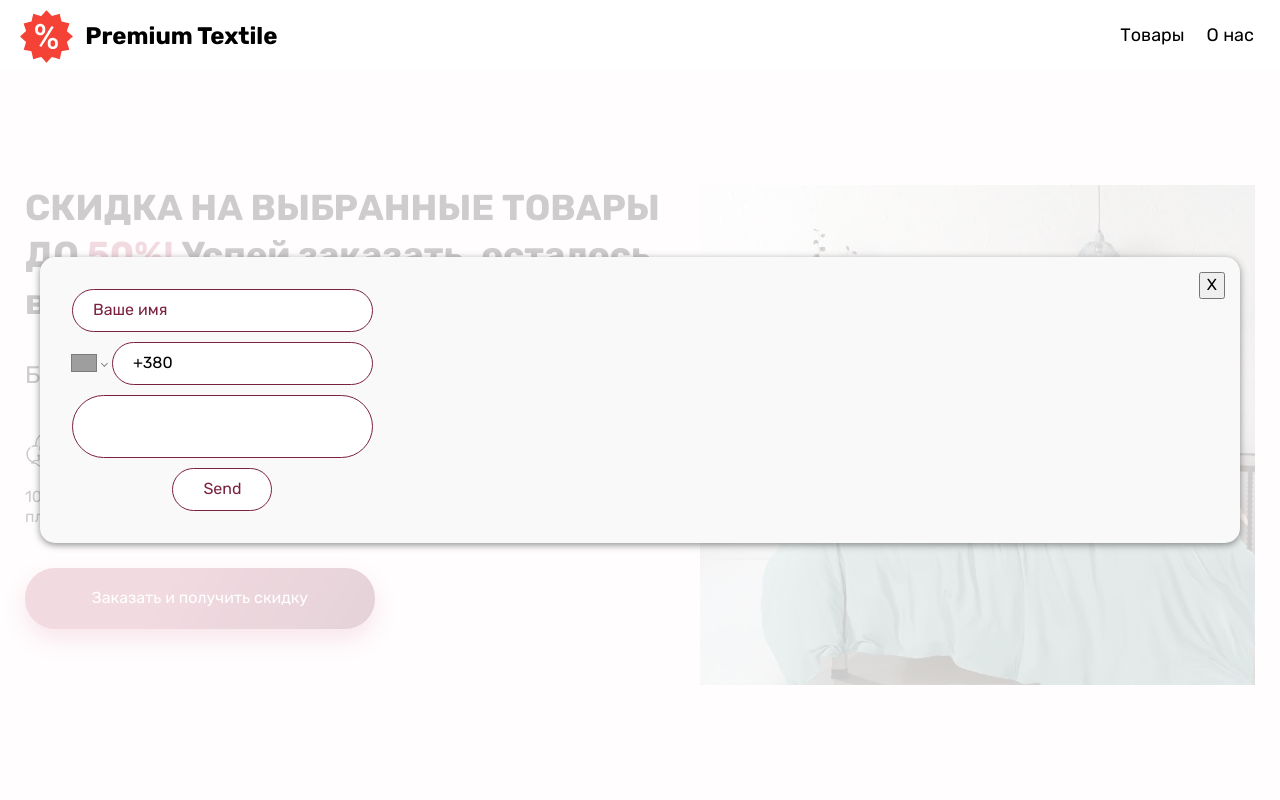
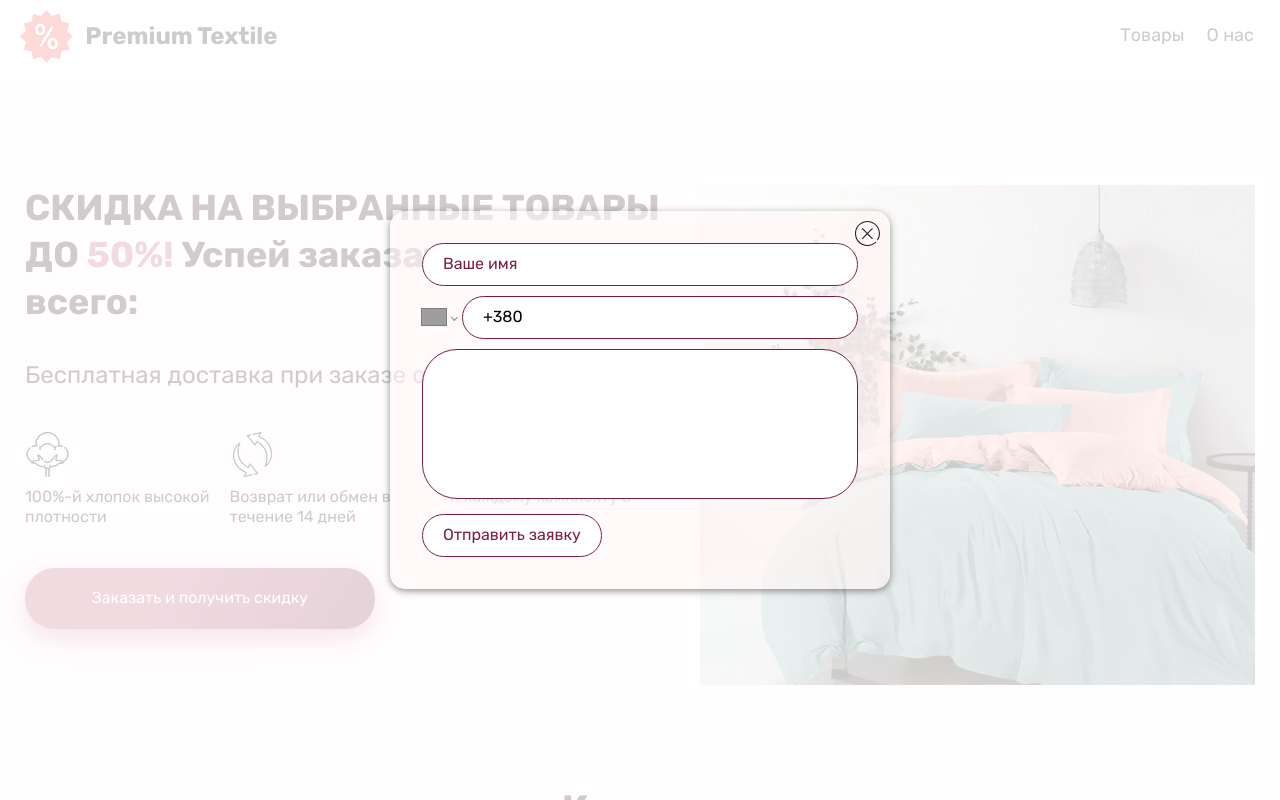
Before and after one commit to RomanVinichenko/onlineshop, a React (Create React App) app: page / in a window 1280 px wide. Both pictures are taken after a click on the button "Заказать и получить скидку". Shown: the top 800 px of the page. Built offline with nearby package versions, Linux system fonts and the light colour scheme; grey boxes are pictures that could not be loaded.

Commit message:
Fixed modal style and form text

```diff
--- /dev/null
+++ b/src/components/About/index.tsx
@@ -0,0 +1,40 @@
+import React, { FC } from 'react';
+
+import styles from './style.module.scss';
+
+const About: FC = () => {
+    return (
+        <section className={styles['about']}>
+            <div className={'container'}>
+                <div className={styles['about__inner']}>
+                    <h2 className={styles['about__title']}>О доставке</h2>
+                    <ul className={styles['about__items']}>
+                        <li className={styles['about__item']}>
+                            <p className={styles['about__text']}>
+                                Мы доставляем товары с нашего магазина по всей территории Украины
+                            </p>
+                        </li>
+                        <li className={styles['about__item']}>
+                            <p className={styles['about__text']}>
+                                Доставка по Новой Почте от 1-го до 3-ех дней
+                            </p>
+                        </li>
+                        <li className={styles['about__item']}>
+                            <p className={styles['about__text']}>
+                                Отправляем наложенным платежом и оплата осущетвляется только при
+                                получении товара
+                            </p>
+                        </li>
+                        <li className={styles['about__item']}>
+                            <p className={styles['about__text']}>
+                                Все наши товары соответствуют картинке и описанию на сайте
+                            </p>
+                        </li>
+                    </ul>
+                </div>
+            </div>
+        </section>
+    );
+};
+
+export default About;
--- /dev/null
+++ b/src/components/About/style.module.scss
@@ -0,0 +1,63 @@
+@import "../../ui/mixins";
+@import "../../ui/variables";
+
+.about {
+    padding: 50px 0;
+    background-color: #fff;
+
+    &__title {
+        margin-bottom: 30px;
+        font-size: 38px;
+        text-align: center;
+
+        @include r($md) {
+            font-size: 30px;
+        }
+
+        @include r($sm) {
+            font-size: 26px;
+        }
+    }
+
+    &__items {
+        display: flex;
+        flex-wrap: wrap;
+        justify-content: space-around;
+    }
+
+    &__item {
+        position: relative;
+        z-index: 1;
+        margin-bottom: 30px;
+        width: 100%;
+        max-width: 470px;
+
+        &::before {
+            content: "";
+            position: absolute;
+            left: -10px;
+            top: -10px;
+            z-index: -1;
+            width: 100%;
+            height: 100%;
+            border-radius: 5px;
+            background-color: #fff5f6;
+        }
+    }
+
+    &__text {
+        position: relative;
+        z-index: 111;
+        padding: 20px 30px;
+        height: 100%;
+        border: 2px solid #7a2041;
+        border-radius: 5px;
+        font-size: 20px;
+        background-color: transparent;
+
+        @include r($md) {
+            padding: 10px 15px;
+            font-size: 16px;
+        }
+    }
+}
--- a/src/components/Main/index.tsx
+++ b/src/components/Main/index.tsx
@@ -4,6 +4,7 @@ import Header from '../Header';
 import Products from '../Products';
 import Modal from '../Modal';
 import ModalBuy from '../ModalBuy';
+import About from '../About';
 
 import styles from './style.module.scss';
 
@@ -12,6 +13,7 @@ const Main: FC = () => {
     return (
         <>
             <Header />
+
             <section className={styles['main']}>
                 <div className={'container'}>
                     <div className={styles['main__inner']}>
@@ -79,43 +81,14 @@ const Main: FC = () => {
             </section>
 
             <Products />
+
+            <About />
+
             {openPayModal && (
-                <Modal callBack={() => setOpenPayModal(false)}>
+                <Modal callBack={() => setOpenPayModal(false)} small>
                     <ModalBuy />
                 </Modal>
             )}
-
-            <section className={styles['about']}>
-                <div className={'container'}>
-                    <div className={styles['about__inner']}>
-                        <h2 className={styles['about__title']}>О доставке</h2>
-                        <ul className={styles['about__items']}>
-                            <li className={styles['about__item']}>
-                                <p className={styles['about__text']}>
-                                    Мы доставляем товары с нашего магазина по всей территории
-                                    Украины
-                                </p>
-                            </li>
-                            <li className={styles['about__item']}>
-                                <p className={styles['about__text']}>
-                                    Доставка по Новой Почте от 1-го до 3-ех дней
-                                </p>
-                            </li>
-                            <li className={styles['about__item']}>
-                                <p className={styles['about__text']}>
-                                    Отправляем наложенным платежом и оплата осущетвляется только при
-                                    получении товара
-                                </p>
-                            </li>
-                            <li className={styles['about__item']}>
-                                <p className={styles['about__text']}>
-                                    Все наши товары соответствуют картинке и описанию на сайте
-                                </p>
-                            </li>
-                        </ul>
-                    </div>
-                </div>
-            </section>
         </>
     );
 };
--- a/src/components/Main/style.module.scss
+++ b/src/components/Main/style.module.scss
@@ -1,5 +1,5 @@
+@import "../../ui/variables";
 @import "../../ui/mixins";
-@import "../../ui/variables";
 
 .main {
     display: flex;
@@ -7,7 +7,7 @@
     align-items: center;
     justify-content: center;
     margin-top: 70px;
-    padding: 115px 0;
+    padding: 115px 0 50px;
 
     &__inner {
         display: flex;
@@ -140,18 +140,18 @@
             width: 100%;
             height: 100%;
             border-radius: 5px;
-            background-color: #ebdee3;
+            background-color: #fff5f6;
         }
     }
 
     &__text {
         position: relative;
         z-index: 111;
+        padding: 20px 30px;
         height: 100%;
-        font-size: 20px;
-        padding: 20px 30px;
         border: 2px solid #7a2041;
         border-radius: 5px;
+        font-size: 20px;
         background-color: transparent;
 
         @include r($md) {
--- a/src/components/Modal/index.tsx
+++ b/src/components/Modal/index.tsx
@@ -8,15 +8,12 @@ interface IModalProps {
 }
 
 const Modal: FC<IModalProps> = ({ children, callBack, small }) => {
-    console.log(small);
     return (
         <div className={styles['modal']}>
             <div className={styles['modal__content']}>
                 <div className={`${styles['modal__box']} ${small && styles['modal__box--sm']}`}>
                     {children}
-                    <button className={styles['modal__close']} onClick={callBack}>
-                        X
-                    </button>
+                    <button className={styles['modal__close']} onClick={callBack}></button>
                 </div>
             </div>
         </div>
--- a/src/components/Modal/style.module.scss
+++ b/src/components/Modal/style.module.scss
@@ -6,6 +6,7 @@
     right: 0;
     top: 50%;
     bottom: 0;
+    z-index: 99999;
     opacity: 1;
     height: 100%;
     overflow-x: hidden;
@@ -32,7 +33,7 @@
         max-width: 1200px;
         border-radius: 15px;
         box-shadow: 0 2px 7px rgba(34, 34, 34, 0.5);
-        background: #f9f9f9;
+        background-color: rgba(#fff5f6, 0.6);
 
         &--sm {
             max-width: 500px;
@@ -41,7 +42,14 @@
 
     &__close {
         position: absolute;
-        right: 15px;
-        top: 15px;
+        right: 10px;
+        top: 10px;
+        width: 25px;
+        height: 25px;
+        border: none;
+        background-image: url("../../images/close.svg");
+        background-size: contain;
+        background-repeat: no-repeat;
+        background-color: transparent;
     }
 }
--- a/src/components/ModalBuy/index.tsx
+++ b/src/components/ModalBuy/index.tsx
@@ -16,6 +16,8 @@ const ModalBuy: FC<IModalBuyProps> = ({ greetingUser }) => {
         setTextareaValue(e.currentTarget.value);
     };
 
+    const [buttonText, setButtonText] = useState('Отправить заявку');
+
     function sendEmail(e: any) {
         e.preventDefault();
 
@@ -31,9 +33,14 @@ const ModalBuy: FC<IModalBuyProps> = ({ greetingUser }) => {
             );
 
         e.target.reset();
+        setTextareaValue('');
+        setButtonText('Сообщение отправлено');
+        setValue('');
+        setTimeout(function () {
+            setButtonText('Отправить заявку');
+        }, 3000);
     }
     return (
-        <div>
         <form className={styles['contact-form']} onSubmit={sendEmail}>
             <input
                 className={styles['contact-form__name']}
@@ -41,6 +48,7 @@ const ModalBuy: FC<IModalBuyProps> = ({ greetingUser }) => {
                 name="name"
                 id="name"
                 placeholder="Ваше имя"
+                required
             />
             <PhoneInput
                 className={styles['contact-form__phone']}
@@ -51,6 +59,7 @@ const ModalBuy: FC<IModalBuyProps> = ({ greetingUser }) => {
                 onChange={setValue}
                 name="phone"
                 id="phone"
+                required
             />
             <textarea
                 className={styles['contact-form__text']}
@@ -59,9 +68,8 @@ const ModalBuy: FC<IModalBuyProps> = ({ greetingUser }) => {
                 value={textareaValue}
                 onChange={textareaValueHandler}
             />
-                <input className={styles['contact-form__btn']} type="submit" value="Send" />
+            <input className={styles['contact-form__btn']} type="submit" value={buttonText} />
         </form>
-        </div>
     );
 };
 
--- a/src/components/ModalBuy/style.module.scss
+++ b/src/components/ModalBuy/style.module.scss
@@ -1,7 +1,5 @@
 .contact-form {
-    display: flex;
-    flex-direction: column;
-    align-items: center;
+    width: 100%;
 
     &__name {
         padding: 10px 20px;
@@ -16,6 +14,7 @@
     .contact-form__phone {
         input {
             padding: 10px 20px;
+            outline: none;
             border: 1px solid #7a2041;
             border-radius: 35px;
 
@@ -27,6 +26,7 @@
 
     &__text {
         padding: 10px 20px;
+        height: 150px;
         border: 1px solid #7a2041;
         border-radius: 35px;
         resize: none;
@@ -34,8 +34,6 @@
 
     &__btn {
         padding: 10px 20px;
-        width: 100%;
-        max-width: 100px;
         border: 1px solid #7a2041;
         border-radius: 35px;
         color: #7a2041;
@@ -54,5 +52,6 @@
     &__text {
         margin-bottom: 10px;
         width: 100%;
+        outline: none;
     }
 }
--- a/src/components/Products/index.tsx
+++ b/src/components/Products/index.tsx
@@ -53,7 +53,7 @@ const Products: FC = () => {
         <>
             <section className={styles['products']}>
                 <div className={'container'}>
-                    <h2 className={styles['products__title']}>Товары</h2>
+                    <h2 className={styles['products__title']}>Каталог</h2>
 
                     <ul className={styles['products__list']}>
                         <li className={styles['products__item']}>
```
Also changed, not shown: src/images/close.svg (added). Lines whose indentation alone changed are shown as unchanged.
